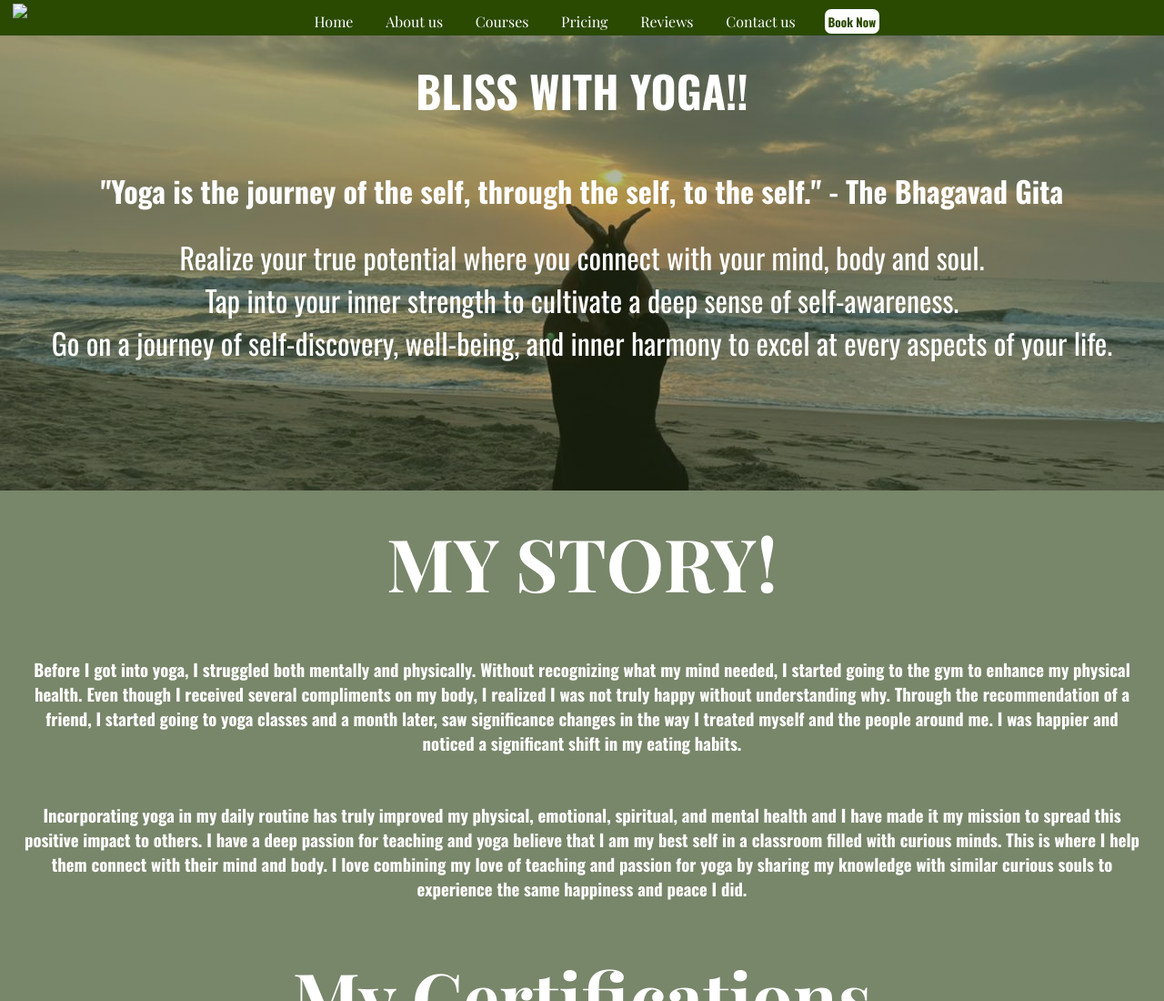
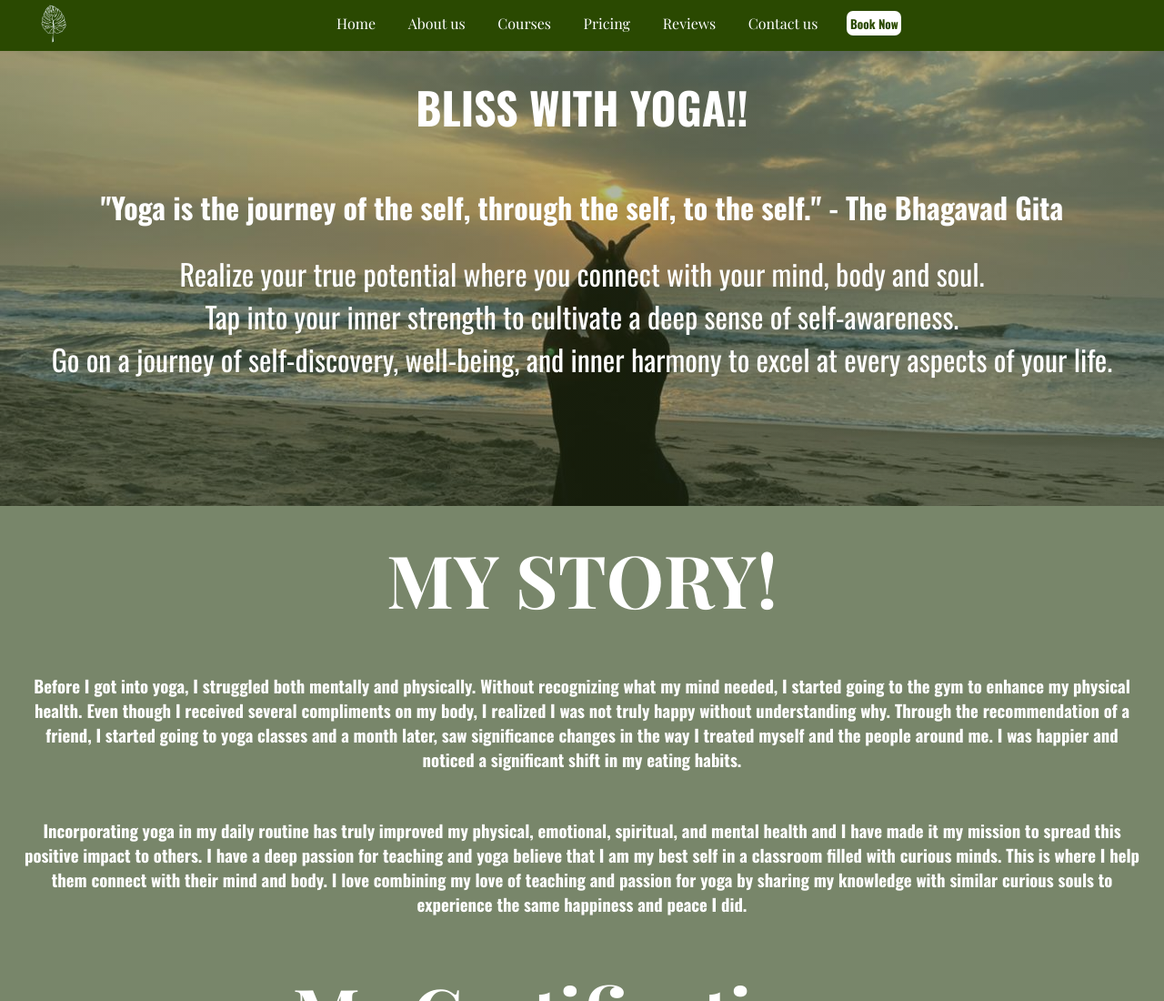
Before and after one commit to Harshita100/Bliss-With-Yoga, a plain HTML site: page Main.html in a window 1280 px wide. Shown: the top 1100 px of the page at 91% size. Drawn offline with nearby package versions, Linux system fonts and the light colour scheme; files whose address does not match are found by name; a web font is replaced by a local one.

Commit message:
updated navbar

```diff
--- a/Main.html
+++ b/Main.html
@@ -12,7 +12,7 @@
 </head>
 <body>
     <section class ="nav">
-        <div class = "logo"> <a href="Main.html"> <b><img src="image/logo.png" height="40"> </b></a> </div>
+        <div class = "logo"> <a href="Main.html"> <b><img src="css/image/logo.png" height="50"> </b></a> </div>
         <div class="nav-items">
             <a href="Main.html">Home</a>
             <a href="#two">About us</a>
--- a/css/navigation.css
+++ b/css/navigation.css
@@ -1,5 +1,6 @@
 .nav {
     width:100%;
+    height: 3.5rem;
     display: inline-flex;
     background-color: #2a4901;
     top: 0;
@@ -23,7 +24,7 @@
     text-decoration: none;
     color: #fff;
     padding: 0 1rem;
-    padding-top: 0.7%;
+    padding-top: 0.9%;
 }
 
 .nav-items a:hover {
@@ -41,4 +42,5 @@ a:active{
     margin-left: 1%;
     opacity: 200;
     background-color: #2a4901;
+    padding-left: 1.5rem;
 }
```
